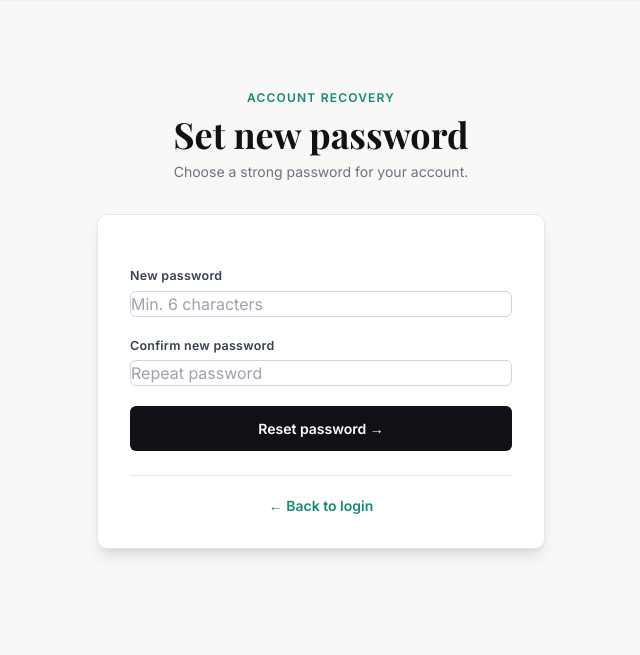
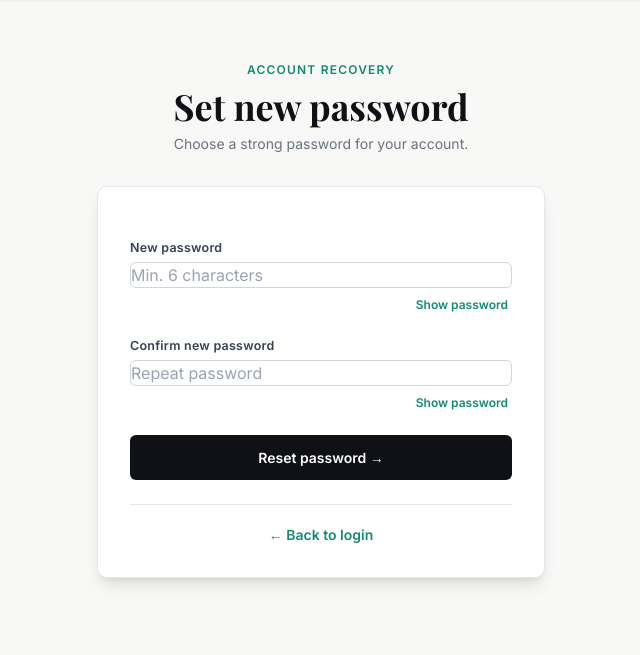
Before and after one commit to Faz12345/faisalkhan, a FastAPI app: page /api/reset-password in a window 1280 px wide. Shown: the part 71-726 px from the top of the page, without its empty margins (319-959 px from the left). Run offline with FastAPI, Linux system fonts and the light colour scheme; parts of the project's set-up code (start-up, migrations or seed data) failed here and were passed over; some libraries are stand-ins or nearby versions; some web fonts are replaced.

Commit message:
commitment

```diff
--- a/app/backend/templates/base.html
+++ b/app/backend/templates/base.html
@@ -44,6 +44,9 @@
     .badge-cancelled{background:#fee2e2;color:#991b1b;}
     input,select,textarea{background:#fff;border:1.5px solid #d1d5db;border-radius:6px;padding:.6rem .85rem;width:100%;font-size:.9rem;font-family:'Inter',sans-serif;outline:none;transition:border-color .15s,box-shadow .15s;}
     input:focus,select:focus,textarea:focus{border-color:#1aaa8c;box-shadow:0 0 0 3px rgba(26,170,140,.15);}
+    .password-field{position:relative;}
+    .password-toggle{display:block;margin:.35rem 0 0 auto;color:#138a71;font-size:.75rem;font-weight:600;background:transparent;border:0;cursor:pointer;padding:.15rem .25rem;}
+    .password-toggle:hover{color:#0e6d59;text-decoration:underline;}
     label{display:block;font-size:.78rem;font-weight:600;color:#374151;margin-bottom:.3rem;letter-spacing:.02em;}
     .nav-link{font-size:.875rem;font-weight:500;color:#374151;transition:color .15s;padding:.2rem 0;}
     .nav-link:hover,.nav-link.active{color:#138a71;}
@@ -162,5 +165,17 @@
 </footer>
 
 {% block extra_scripts %}{% endblock %}
+<script>
+  document.querySelectorAll('[data-password-toggle]').forEach(function (toggle) {
+    toggle.addEventListener('click', function () {
+      const input = document.getElementById(toggle.getAttribute('aria-controls'));
+      const isPassword = input.type === 'password';
+      input.type = isPassword ? 'text' : 'password';
+      toggle.textContent = isPassword ? 'Hide password' : 'Show password';
+      toggle.setAttribute('aria-label', isPassword ? 'Hide password' : 'Show password');
+      toggle.setAttribute('aria-pressed', String(isPassword));
+    });
+  });
+</script>
 </body>
 </html>
--- a/app/backend/templates/login.html
+++ b/app/backend/templates/login.html
@@ -23,7 +23,10 @@
         </div>
         <div>
           <label>Password</label>
-          <input type="password" name="password" required placeholder="••••••••" autocomplete="current-password"/>
+          <div class="password-field">
+            <input id="patient-login-password" type="password" name="password" required placeholder="••••••••" autocomplete="current-password"/>
+            <button type="button" class="password-toggle" data-password-toggle aria-controls="patient-login-password" aria-label="Show password" aria-pressed="false">Show password</button>
+          </div>
         </div>
         <div class="text-right -mt-2">
           <a href="/api/forgot-password" class="text-xs text-brand-600 hover:text-brand-700 font-medium">Forgot password?</a>
--- a/app/backend/templates/register.html
+++ b/app/backend/templates/register.html
@@ -29,7 +29,10 @@
         </div>
         <div>
           <label>Password</label>
-          <input type="password" name="password" required minlength="6" placeholder="Min. 6 characters" autocomplete="new-password"/>
+          <div class="password-field">
+            <input id="register-password" type="password" name="password" required minlength="6" placeholder="Min. 6 characters" autocomplete="new-password"/>
+            <button type="button" class="password-toggle" data-password-toggle aria-controls="register-password" aria-label="Show password" aria-pressed="false">Show password</button>
+          </div>
         </div>
         <button type="submit" class="btn btn-primary w-full py-3">Create account →</button>
       </form>
--- a/app/backend/templates/reset_password.html
+++ b/app/backend/templates/reset_password.html
@@ -16,11 +16,17 @@
         <input type="hidden" name="token" value="{{ token }}"/>
         <div>
           <label>New password</label>
-          <input type="password" name="password" required minlength="6" placeholder="Min. 6 characters" autocomplete="new-password"/>
+          <div class="password-field">
+            <input id="reset-password" type="password" name="password" required minlength="6" placeholder="Min. 6 characters" autocomplete="new-password"/>
+            <button type="button" class="password-toggle" data-password-toggle aria-controls="reset-password" aria-label="Show password" aria-pressed="false">Show password</button>
+          </div>
         </div>
         <div>
           <label>Confirm new password</label>
-          <input type="password" name="confirm_password" required minlength="6" placeholder="Repeat password" autocomplete="new-password"/>
+          <div class="password-field">
+            <input id="reset-confirm-password" type="password" name="confirm_password" required minlength="6" placeholder="Repeat password" autocomplete="new-password"/>
+            <button type="button" class="password-toggle" data-password-toggle aria-controls="reset-confirm-password" aria-label="Show password" aria-pressed="false">Show password</button>
+          </div>
         </div>
         <button type="submit" class="btn btn-primary w-full py-3">Reset password →</button>
       </form>
```
Also changed, not shown: app/backend/notifications.py (+10 -1 lines), app/backend/templates/doctor_login.html (+22 -7 lines).
